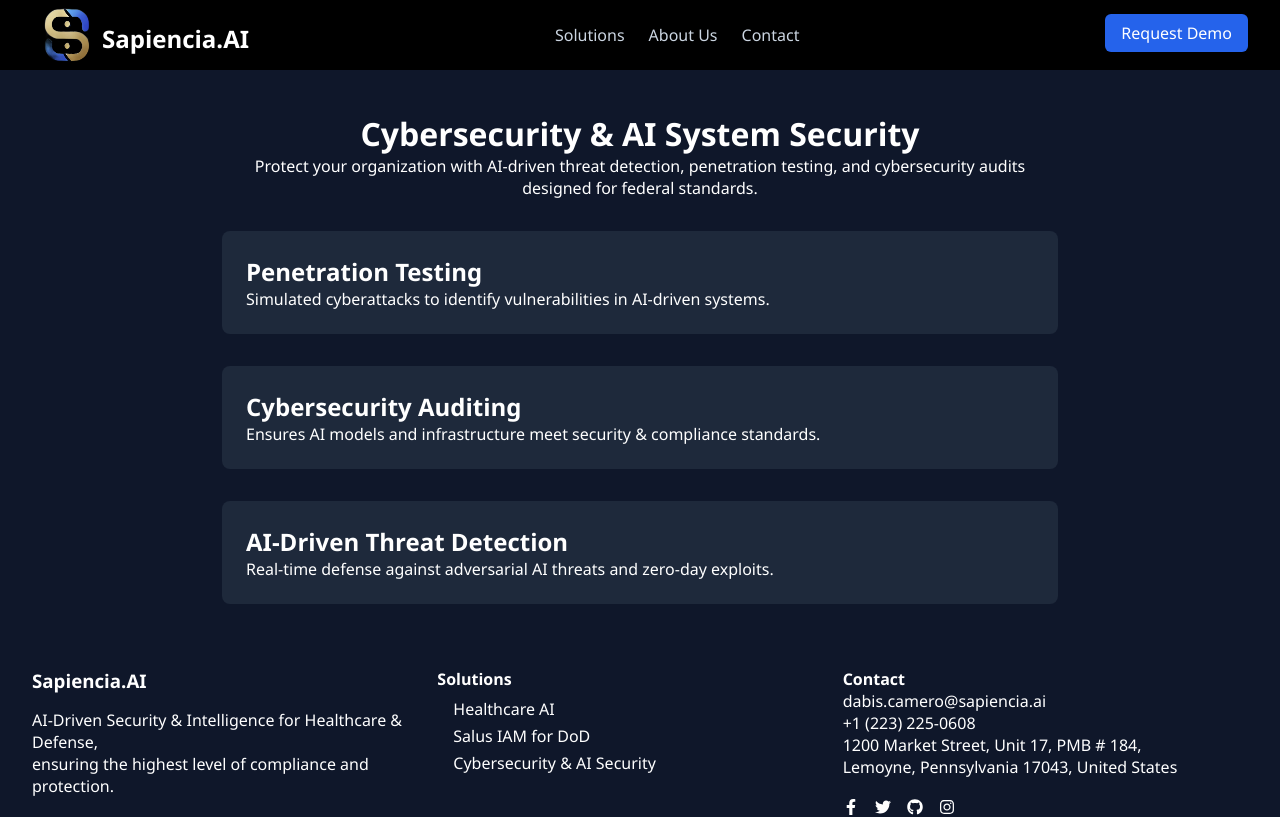
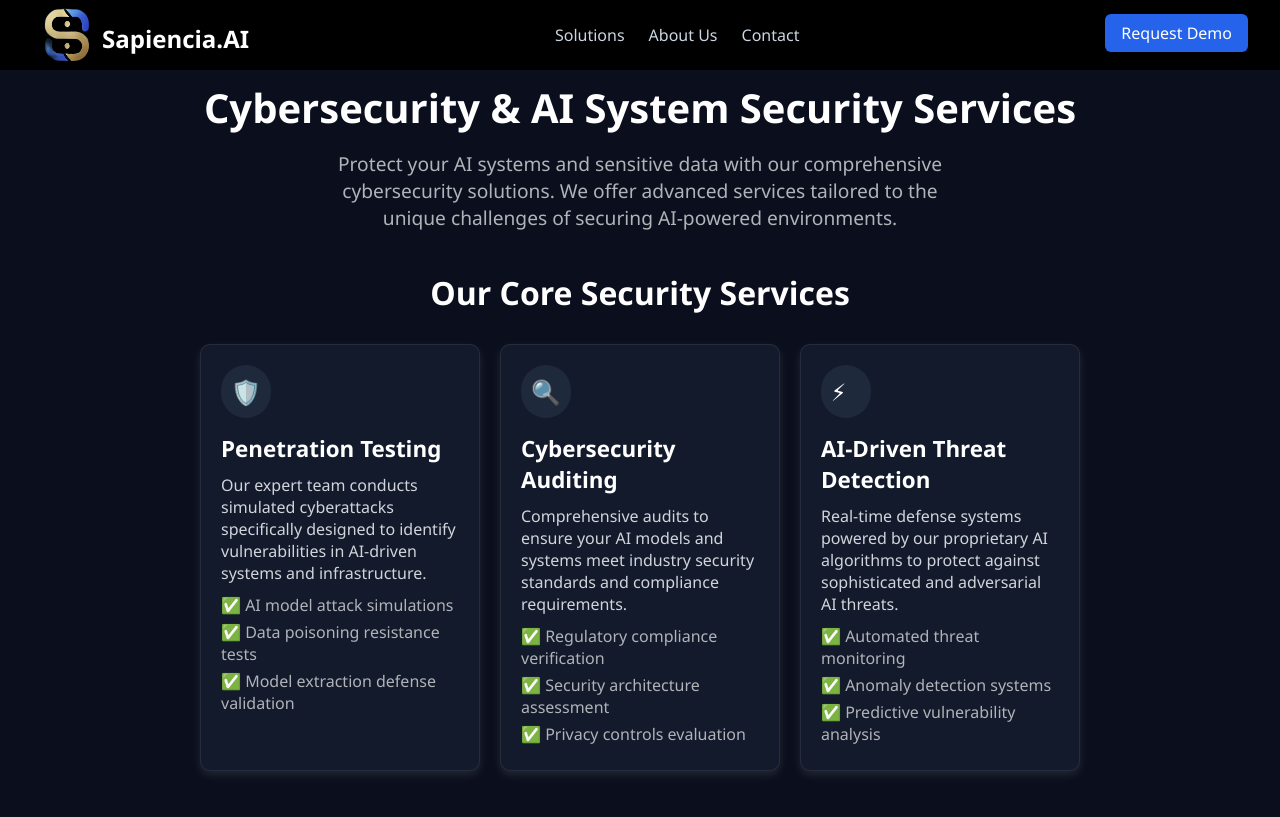
Before and after one commit to PratheekshaSudhir/Sapiencia_Recent, a React (Create React App) app: page /cybersecurity in a window 1280 px wide. Shown: the top 817 px of the page. Built offline with nearby package versions, Linux system fonts and the light colour scheme.

Commit message:
[Added Cybersecurity.css and Cybersecurity.js]

```diff
--- a/src/pages/Cybersecurity.css
+++ b/src/pages/Cybersecurity.css
@@ -1,25 +1,107 @@
+/* Cybersecurity Section */
 .cybersecurity-container {
-    position: relative;
-    min-height: 100vh;
-    padding-top: 5rem;
+  background-color: #0b0f1d;
+  color: #ffffff;
+  text-align: center;
+}
+
+.cybersecurity-section {
+  padding: 60px 20px;
+}
+
+.cybersecurity-title {
+  font-size: 2.5rem;
+  font-weight: bold;
+  margin-top: 20px;
+  margin-bottom: 15px;
+}
+
+.cybersecurity-description {
+  font-size: 1.2rem;
+  max-width: 650px;
+  margin: 0 auto 40px auto;
+  color: #b0b3b8;
+}
+
+.cybersecurity-subtitle {
+  font-size: 2rem;
+  font-weight: 600;
+  margin-bottom: 30px;
+}
+
+/* Cards Section */
+.cybersecurity-solutions-container {
+  display: flex;
+  justify-content: center;
+  gap: 20px;
+  flex-wrap: wrap;
+}
+
+.cybersecurity-card {
+  background: #131a2b;
+  color: #ffffff;
+  padding: 20px;
+  border-radius: 10px;
+  width: 280px;
+  height: auto;
+  text-align: left;
+  box-shadow: 0px 4px 10px rgba(255, 255, 255, 0.1);
+  transition: transform 0.3s ease-in-out;
+  border: 1px solid rgba(255, 255, 255, 0.08);
+}
+
+.cybersecurity-card:hover {
+  transform: translateY(-5px);
+  box-shadow: 0 15px 50px rgba(255, 255, 255, 0.12);
+}
+
+.cybersecurity-card h3 {
+  font-size: 1.4rem;
+  margin-bottom: 10px;
+}
+
+.cybersecurity-card p {
+  font-size: 1rem;
+  color: #d1d5db;
+  margin-bottom: 10px;
+}
+
+/* List Styling */
+.list-check {
+  padding: 0;
+  list-style: none;
+}
+
+.check-item {
+  font-size: 1rem;
+  display: flex;
+  align-items: center;
+  margin-bottom: 5px;
+  color: #b0b3b8;
+}
+
+/* Icon Styling */
+.icon {
+  background: #1e293b;
+  display: inline-block;
+  width: 50px;
+  padding: 10px;
+  border-radius: 50px;
+  font-size: 24px;
+  margin-bottom: 15px;
+}
+
+/* Responsive */
+@media (max-width: 768px) {
+  .cybersecurity-title {
+    font-size: 2rem;
   }
 
-  .cybersecurity-content {
-    max-width: 900px;
-    margin: 0 auto;
-    padding: 2rem;
-    text-align: center;
+  .cybersecurity-subtitle {
+    font-size: 1.5rem;
   }
 
-  .cybersecurity-section {
-    margin-top: 2rem;
-    background-color: #1e293b;
-    border-radius: 8px;
-    padding: 1.5rem;
-    text-align: left;
-    transition: background-color 0.3s ease;
+  .cybersecurity-card {
+    width: 100%;
   }
-
-  .cybersecurity-section:hover {
-    background-color: #2d3748;
-  }
+}
--- a/src/pages/Cybersecurity.js
+++ b/src/pages/Cybersecurity.js
@@ -1,39 +1,84 @@
-import React from 'react';
-import Navbar from '../components/Navbar';
-import Footer from '../components/Footer';
-import AnimatedBackground from '../components/AnimatedBackground';
-import './Cybersecurity.css';
+import React from "react";
+import Navbar from "../components/Navbar";
+import Footer from "../components/Footer";
+import AnimatedBackground from "../components/AnimatedBackground";
+import "./Cybersecurity.css";
 
 const Cybersecurity = () => {
   return (
     <div className="cybersecurity-container">
+      <Navbar />
       <AnimatedBackground />
-      <Navbar />
-      <div className="cybersecurity-content">
-        <h1>Cybersecurity &amp; AI System Security</h1>
-        <p>
-          Protect your organization with AI-driven threat detection, penetration testing,
-          and cybersecurity audits designed for federal standards.
+
+      <div className="cybersecurity-section">
+        <h1 className="cybersecurity-title">
+          Cybersecurity & AI System Security Services
+        </h1>
+        <p className="cybersecurity-description">
+          Protect your AI systems and sensitive data with our comprehensive
+          cybersecurity solutions. We offer advanced services tailored to the
+          unique challenges of securing AI-powered environments.
         </p>
 
-        <div className="cybersecurity-section">
-          <h2>Penetration Testing</h2>
-          <p>Simulated cyberattacks to identify vulnerabilities in AI-driven systems.</p>
-        </div>
+        <h2 className="cybersecurity-subtitle">Our Core Security Services</h2>
 
-        <div className="cybersecurity-section">
-          <h2>Cybersecurity Auditing</h2>
-          <p>Ensures AI models and infrastructure meet security & compliance standards.</p>
-        </div>
-
-        <div className="cybersecurity-section">
-          <h2>AI-Driven Threat Detection</h2>
-          <p>Real-time defense against adversarial AI threats and zero-day exploits.</p>
+        <div className="cybersecurity-solutions-container">
+          {services.map((service, index) => (
+            <div key={index} className="cybersecurity-card">
+              <div className="icon">{service.icon}</div>
+              <h3>{service.title}</h3>
+              <p>{service.description}</p>
+              <ul className="list-check">
+                {service.points.map((point, idx) => (
+                  <li key={idx} className="check-item">
+                    ✅ {point}
+                  </li>
+                ))}
+              </ul>
+            </div>
+          ))}
         </div>
       </div>
+
       <Footer />
     </div>
   );
 };
 
+const services = [
+  {
+    title: "Penetration Testing",
+    icon: "🛡️",
+    description:
+      "Our expert team conducts simulated cyberattacks specifically designed to identify vulnerabilities in AI-driven systems and infrastructure.",
+    points: [
+      "AI model attack simulations",
+      "Data poisoning resistance tests",
+      "Model extraction defense validation",
+    ],
+  },
+  {
+    title: "Cybersecurity Auditing",
+    icon: "🔍",
+    description:
+      "Comprehensive audits to ensure your AI models and systems meet industry security standards and compliance requirements.",
+    points: [
+      "Regulatory compliance verification",
+      "Security architecture assessment",
+      "Privacy controls evaluation",
+    ],
+  },
+  {
+    title: "AI-Driven Threat Detection",
+    icon: "⚡",
+    description:
+      "Real-time defense systems powered by our proprietary AI algorithms to protect against sophisticated and adversarial AI threats.",
+    points: [
+      "Automated threat monitoring",
+      "Anomaly detection systems",
+      "Predictive vulnerability analysis",
+    ],
+  },
+];
+
 export default Cybersecurity;
```
